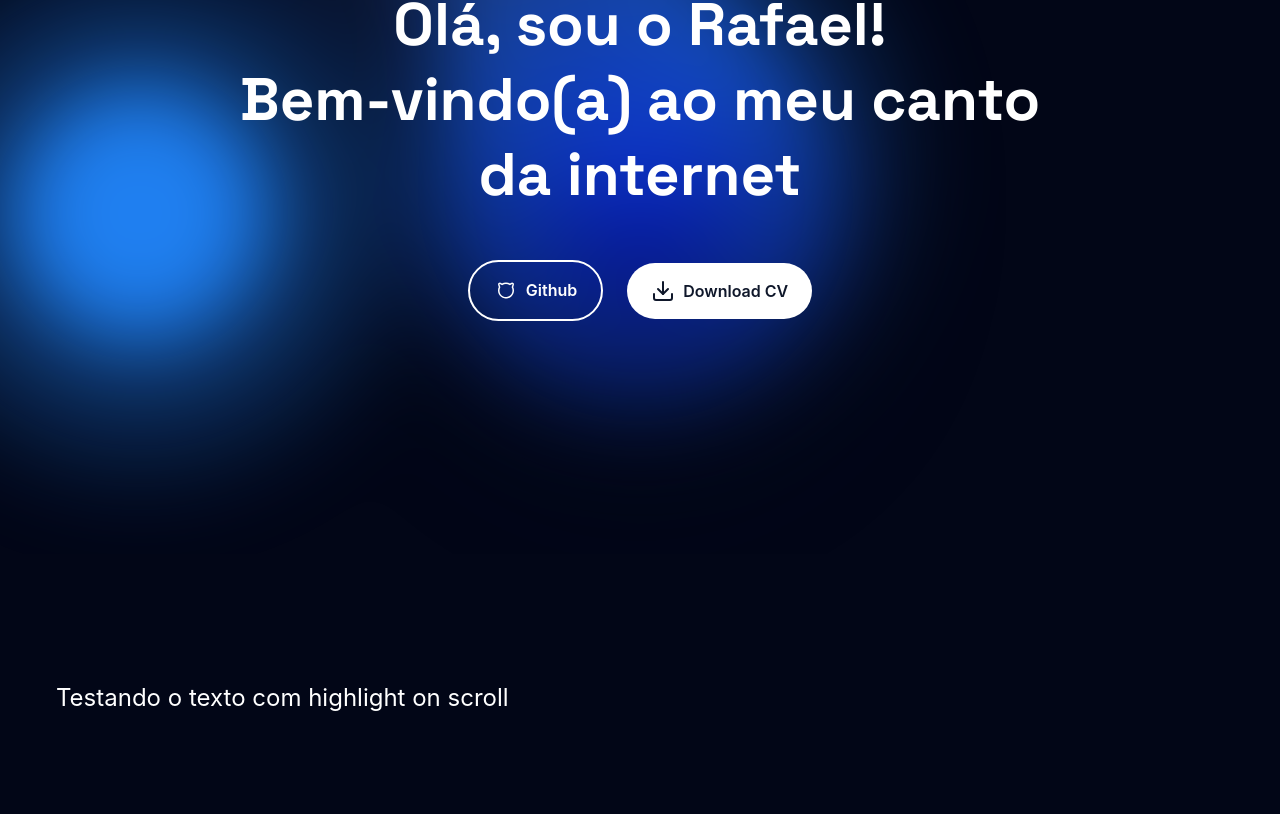
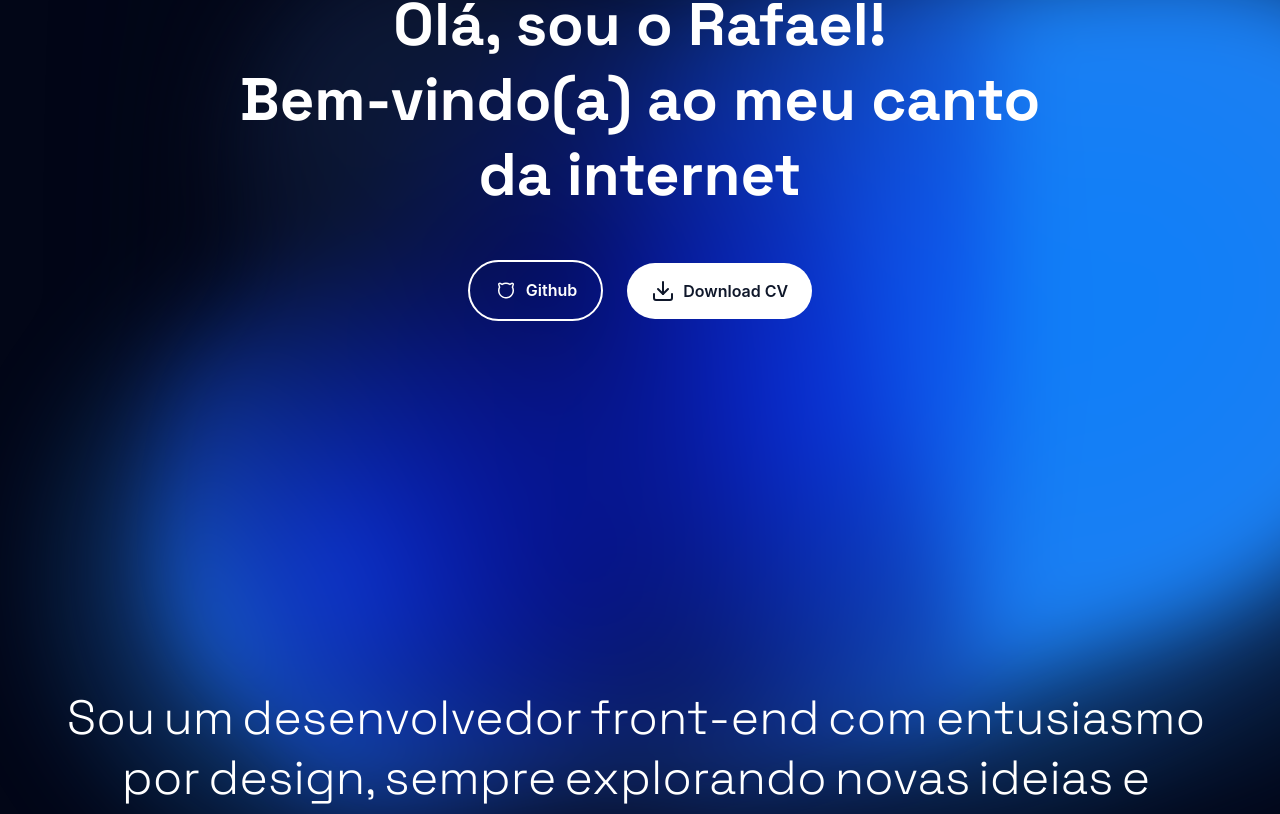
Before and after one commit to rafaa-freitas/portfolio, a React (Vite) app: page / in a window 1280 px wide. Shown: the part 246-1060 px from the top of the page. Built offline with nearby package versions, Linux system fonts and the light colour scheme.

Commit message:
feat: Efeito de highlight em texto ao scrollar.

```diff
--- a/src/App.tsx
+++ b/src/App.tsx
@@ -1,11 +1,42 @@
 import Header from './components/Header';
 import RevealText from './components/RevealText/RevealText';
 import Hero from './pages/Hero';
+import styles from './pages/Hero.module.css';
 
 function App() {
   return (
     <>
       <Header></Header>
+      <div className={styles['gradient-bg'] + ' -z-10'}>
+        <svg xmlns="http://www.w3.org/2000/svg">
+          <defs>
+            <filter id="goo">
+              <feGaussianBlur
+                in="SourceGraphic"
+                stdDeviation="10"
+                result="blur"
+              />
+              <feColorMatrix
+                in="blur"
+                mode="matrix"
+                values="1 0 0 0 0  0 1 0 0 0  0 0 1 0 0  0 0 0 18 -8"
+                result="goo"
+              />
+              <feBlend in="SourceGraphic" in2="goo" />
+            </filter>
+          </defs>
+        </svg>
+
+        <div className={styles['gradients-container']}>
+          <div className={styles.g1}></div>
+          <div className={styles.g2}></div>
+          <div className={styles.g3}></div>
+          <div className={styles.g4}></div>
+          <div className={styles.g5}></div>
+          <div className={styles.g6}></div>
+          <div className={styles.g7}></div>
+        </div>
+      </div>
       <Hero></Hero>
       <RevealText></RevealText>
     </>
--- /dev/null
+++ b/src/components/Paragraph/Character/Character.tsx
@@ -0,0 +1,21 @@
+import { motion, MotionValue } from 'framer-motion';
+import styles from '../ParagraphReveal.module.css';
+import { useTransform } from 'motion/react';
+
+interface CharacterProps {
+  children: string;
+  range: [number, number];
+  progress: MotionValue<number>;
+}
+
+function Character({ children, range, progress }: CharacterProps) {
+  const opacity = useTransform(progress, range, [0.1, 1]);
+
+  return (
+    <motion.span style={{ opacity: opacity }} className={styles.character}>
+      {children}
+    </motion.span>
+  );
+}
+
+export default Character;
--- /dev/null
+++ b/src/components/Paragraph/ParagraphReveal.module.css
@@ -0,0 +1,7 @@
+.paragraph {
+  @apply text-5xl text-white flex flex-wrap justify-center font-secondary font-light;
+
+  .word {
+    @apply mr-2 mt-3;
+  }
+}
--- /dev/null
+++ b/src/components/Paragraph/ParagraphReveal.tsx
@@ -0,0 +1,38 @@
+import { useScroll } from 'motion/react';
+import { useRef } from 'react';
+import styles from './ParagraphReveal.module.css';
+import Word from './Word/Word';
+import { MotionValue } from 'framer-motion';
+
+interface ParagraphRevealProps {
+  value: string;
+  progress: MotionValue<number>;
+}
+
+function ParagraphReveal({ value, progress }: ParagraphRevealProps) {
+  const element = useRef(null);
+
+  //   const { scrollYProgress } = useScroll({
+  //     target: element,
+  //     offset: ['start 0.9', 'start 0.1'],
+  //   });
+
+  const words = value.split(' ');
+
+  return (
+    <p className={styles.paragraph} ref={element}>
+      {words.map((word, i) => {
+        const start = i / words.length;
+        const end = start + 1 / words.length;
+
+        return (
+          <Word key={i} range={[start, end]} progress={progress}>
+            {word}
+          </Word>
+        );
+      })}
+    </p>
+  );
+}
+
+export default ParagraphReveal;
--- /dev/null
+++ b/src/components/Paragraph/Word/Word.tsx
@@ -0,0 +1,32 @@
+import { MotionValue } from 'framer-motion';
+import styles from '../ParagraphReveal.module.css';
+import Character from '../Character/Character';
+
+interface WordProps {
+  children: string;
+  range: [number, number];
+  progress: MotionValue<number>;
+}
+
+function Word({ children, range, progress }: WordProps) {
+  const characters = children.split('');
+  const amount = range[1] - range[0];
+  const step = amount / children.length;
+
+  return (
+    <span className={styles.word}>
+      {characters.map((char, i) => {
+        const start = range[0] + step * i;
+        const end = range[0] + step * (i + 1);
+
+        return (
+          <Character key={i} range={[start, end]} progress={progress}>
+            {char}
+          </Character>
+        );
+      })}
+    </span>
+  );
+}
+
+export default Word;
--- a/src/components/RevealText/RevealText.tsx
+++ b/src/components/RevealText/RevealText.tsx
@@ -1,13 +1,24 @@
+import { useScroll } from 'motion/react';
+import ParagraphReveal from '../Paragraph/ParagraphReveal';
 import { useRef } from 'react';
-import { useScroll } from 'framer-motion';
 
 function RevealText() {
-  const element = useRef<HTMLParagraphElement | null>(null);
+  const paragraph =
+    'Sou um desenvolvedor front-end com entusiasmo por design, sempre explorando novas ideias e soluções criativas. O universo do desenvolvimento web é onde libero minha criatividade, buscando constantemente aprimorar minhas habilidades.';
+
+  const element = useRef(null);
+
+  const { scrollYProgress } = useScroll({
+    target: element,
+    offset: ['start 0.9', 'start 0.1'],
+  });
+
   return (
-    <section className="section-layout">
-      <p className="text-white font-secondary text-2xl" ref={element}>
-        Testando o texto com highlight on scroll
-      </p>
+    <section ref={element} className="section-layout z-10 h-[3000px]">
+      <ParagraphReveal
+        value={paragraph}
+        progress={scrollYProgress}
+      ></ParagraphReveal>
     </section>
   );
 }
--- a/src/index.css
+++ b/src/index.css
@@ -10,7 +10,7 @@
   --color4: 31, 127, 240;
   --color5: 10, 16, 31;
   --color-interactive: 31, 127, 240;
-  --circle-size: 80%;
+  --circle-size: 700px;
   /* --circle-size: 1400px; */
   --blending: hard-light;
 }
@@ -40,6 +40,8 @@ body {
   width: 100%;
   position: relative;
   @apply bg-black-normal;
+  @apply scroll-smooth;
+  @apply overflow-x-hidden;
 
   &::-webkit-scrollbar {
     padding-right: 2px;
--- a/src/pages/Hero.module.css
+++ b/src/pages/Hero.module.css
@@ -1,6 +1,6 @@
 .gradient-bg {
   width: 100vw;
-  height: 100vh;
+  /* height: 100vh; */
   /* height: 100%; */
   position: absolute;
   overflow: hidden;
@@ -22,17 +22,20 @@
     background: radial-gradient(
         circle at center,
         rgba(var(--color1), 0.8) 0,
-        rgba(var(--color1), 0) 50%
+        rgba(var(--color1), 0) 100%
       )
       no-repeat;
 
     mix-blend-mode: var(--blending);
 
-    width: var(--circle-size);
-    height: var(--circle-size);
+    width: calc(var(--circle-size) * 1.25);
+    height: calc(var(--circle-size) * 1.25);
 
-    top: calc(50% - var(--circle-size) / 2);
-    left: calc(50% - var(--circle-size) / 2);
+    top: 200px;
+    left: 10%;
+
+    /* top: calc(50% - var(--circle-size) / 2);
+    left: calc(50% - var(--circle-size) / 2); */
 
     transform-origin: center center;
     animation: moveVertical 30s ease infinite;
@@ -51,14 +54,16 @@
 
     mix-blend-mode: var(--blending);
 
-    width: var(--circle-size);
-    height: var(--circle-size);
+    width: calc(var(--circle-size));
+    height: calc(var(--circle-size));
 
-    top: calc(50% - var(--circle-size) / 2);
-    left: calc(50% - var(--circle-size) / 2);
+    top: 100px;
+    left: 20%;
+    /* top: calc(50% - var(--circle-size) / 2);
+    left: calc(50% - var(--circle-size) / 2); */
 
-    transform-origin: calc(50% - 400px);
-    animation: moveInCircle 20s reverse infinite;
+    transform-origin: calc(50% - 100px);
+    animation: moveInCircle 15s reverse infinite;
 
     opacity: 1;
   }
@@ -68,19 +73,19 @@
     background: radial-gradient(
         circle at center,
         rgba(var(--color3), 0.8) 0,
-        rgba(var(--color3), 0) 50%
+        rgba(var(--color3), 0) 60%
       )
       no-repeat;
 
     mix-blend-mode: var(--blending);
 
-    width: var(--circle-size);
-    height: var(--circle-size);
+    width: calc(var(--circle-size) * 2);
+    height: calc(var(--circle-size) * 1.5);
 
-    top: calc(50% - var(--circle-size) / 2 + 200px);
-    left: calc(50% - var(--circle-size) / 2 - 500px);
+    top: 250px;
+    left: 30%;
 
-    transform-origin: calc(50% + 400px);
+    transform-origin: calc(50% + 200px);
     animation: moveVertical 40s linear infinite;
 
     opacity: 1;
@@ -91,20 +96,20 @@
     background: radial-gradient(
         circle at center,
         rgba(var(--color4), 0.8) 0,
-        rgba(var(--color4), 0) 50%
+        rgba(var(--color4), 0) 70%
       )
       no-repeat;
 
     mix-blend-mode: var(--blending);
 
-    width: var(--circle-size);
-    height: var(--circle-size);
+    width: calc(var(--circle-size) * 1.25);
+    height: calc(var(--circle-size) * 1.25);
 
-    top: calc(50% - var(--circle-size) / 2);
-    left: calc(50% - var(--circle-size) / 2);
+    top: 200px;
+    left: 60%;
 
     transform-origin: calc(50% - 200px);
-    /* animation: moveHorizontal 40s ease infinite; */
+    animation: moveHorizontal 40s ease infinite;
 
     opacity: 1;
   }
@@ -114,20 +119,66 @@
     background: radial-gradient(
         circle at center,
         rgba(var(--color5), 0.8) 0,
-        rgba(var(--color5), 0) 50%
+        rgba(var(--color5), 0) 100%
+      )
+      no-repeat;
+
+    mix-blend-mode: var(--blending);
+
+    width: calc(var(--circle-size) * 1);
+    height: calc(var(--circle-size) * 1);
+
+    top: 150px;
+    left: 30%;
+
+    transform-origin: calc(50% - 100px) calc(50% + 150px);
+    animation: moveInCircle 20s ease infinite;
+
+    opacity: 1;
+  }
+
+  .g6 {
+    position: absolute;
+    background: radial-gradient(
+        circle at center,
+        rgba(var(--color3), 0.8) 0,
+        rgba(var(--color3), 0) 60%
       )
       no-repeat;
 
     mix-blend-mode: var(--blending);
 
     width: calc(var(--circle-size) * 2);
-    height: calc(var(--circle-size) * 2);
+    height: calc(var(--circle-size) * 1.5);
 
-    top: calc(50% - var(--circle-size));
-    left: calc(50% - var(--circle-size));
+    top: 250px;
+    left: 10%;
 
-    transform-origin: calc(50% - 800px) calc(50% + 200px);
-    animation: moveInCircle 20s ease infinite;
+    transform-origin: calc(50% + 200px);
+    animation: moveVertical 20s linear infinite;
+
+    opacity: 1;
+  }
+
+  .g7 {
+    position: absolute;
+    background: radial-gradient(
+        circle at center,
+        rgba(var(--color4), 0.8) 0,
+        rgba(var(--color4), 0) 70%
+      )
+      no-repeat;
+
+    mix-blend-mode: var(--blending);
+
+    width: calc(var(--circle-size) * 1);
+    height: calc(var(--circle-size) * 1);
+
+    top: 600px;
+    left: 15%;
+
+    transform-origin: calc(50% - 200px);
+    animation: moveNegativeHorizontal 30s ease infinite;
 
     opacity: 1;
   }
@@ -166,25 +217,38 @@
 
 @keyframes moveVertical {
   0% {
-    transform: translateY(-50%);
+    transform: translateY(-35vh);
   }
   50% {
-    transform: translateY(50%);
+    transform: translateY(-5vh);
   }
   100% {
-    transform: translateY(-50%);
+    transform: translateY(-35vh);
   }
 }
 
 @keyframes moveHorizontal {
   /* Trocar translateY por % por % */
   0% {
-    transform: translateX(-50%) translateY(-10%);
+    transform: translateX(-50%) translateY(-30vh);
   }
   50% {
-    transform: translateX(50%) translateY(10%);
+    transform: translateX(50%) translateY(-10vh);
   }
   100% {
-    transform: translateX(-50%) translateY(-10%);
+    transform: translateX(-50%) translateY(-30vh);
   }
 }
+
+@keyframes moveNegativeHorizontal {
+  /* Trocar translateY por % por % */
+  0% {
+    transform: translateX(70%) translateY(-30vh);
+  }
+  50% {
+    transform: translateX(-70%) translateY(-10vh);
+  }
+  100% {
+    transform: translateX(70%) translateY(-30vh);
+  }
+}
--- a/src/pages/Hero.tsx
+++ b/src/pages/Hero.tsx
@@ -46,7 +46,7 @@ function Hero() {
 
   return (
     <section className="section-layout flex flex-col justify-center items-center h-screen gap-12">
-      <div className={styles['gradient-bg'] + ' z-0'}>
+      {/* <div className={styles['gradient-bg'] + ' z-0'}>
         <svg xmlns="http://www.w3.org/2000/svg">
           <defs>
             <filter id="goo">
@@ -72,9 +72,9 @@ function Hero() {
           <div className={styles.g3}></div>
           <div className={styles.g4}></div>
           <div className={styles.g5}></div>
-          {/* <div className={styles.interactive}></div> */}
+          <div className={styles.interactive}></div>
         </div>
-      </div>
+      </div> */}
 
       <div className="text-white z-10 relative text-6xl font-extrabold max-w-[840px] text-center">
         <p className="leading-tight">Olá, sou o Rafael!</p>
```
